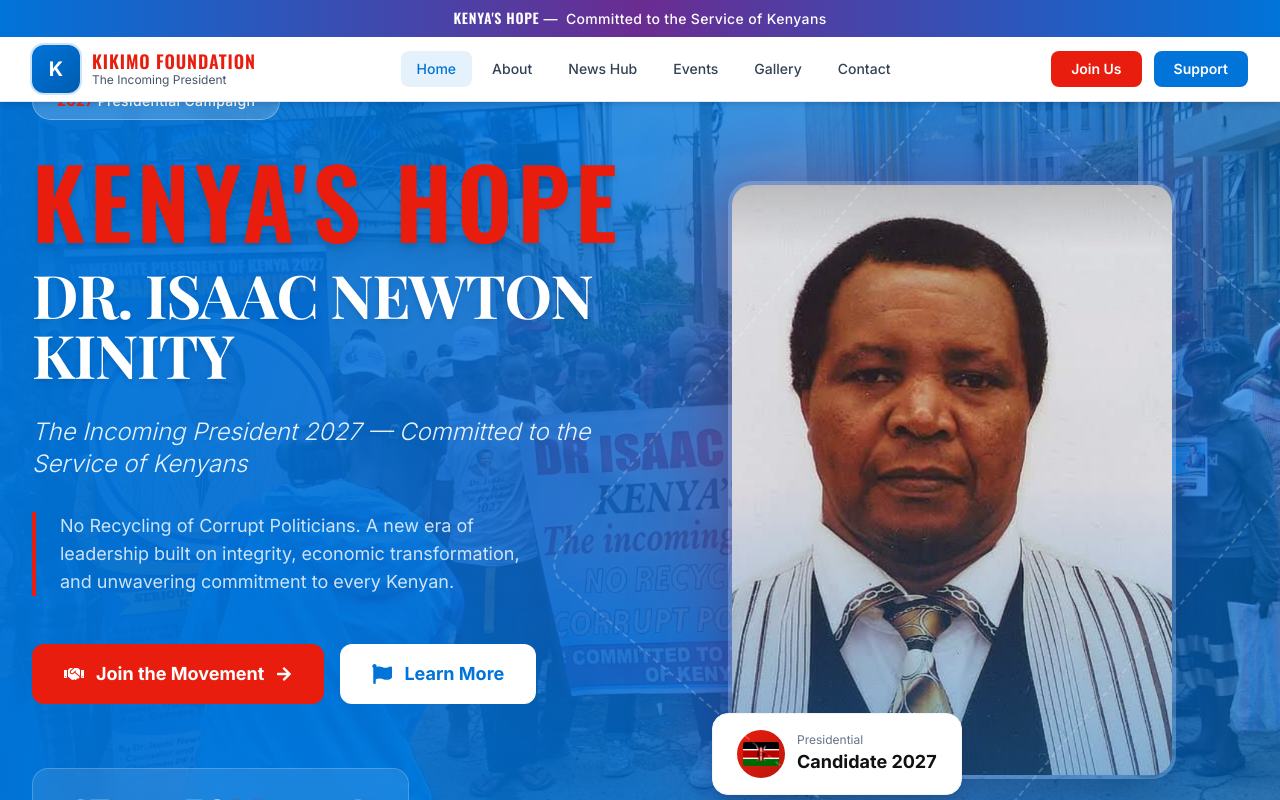
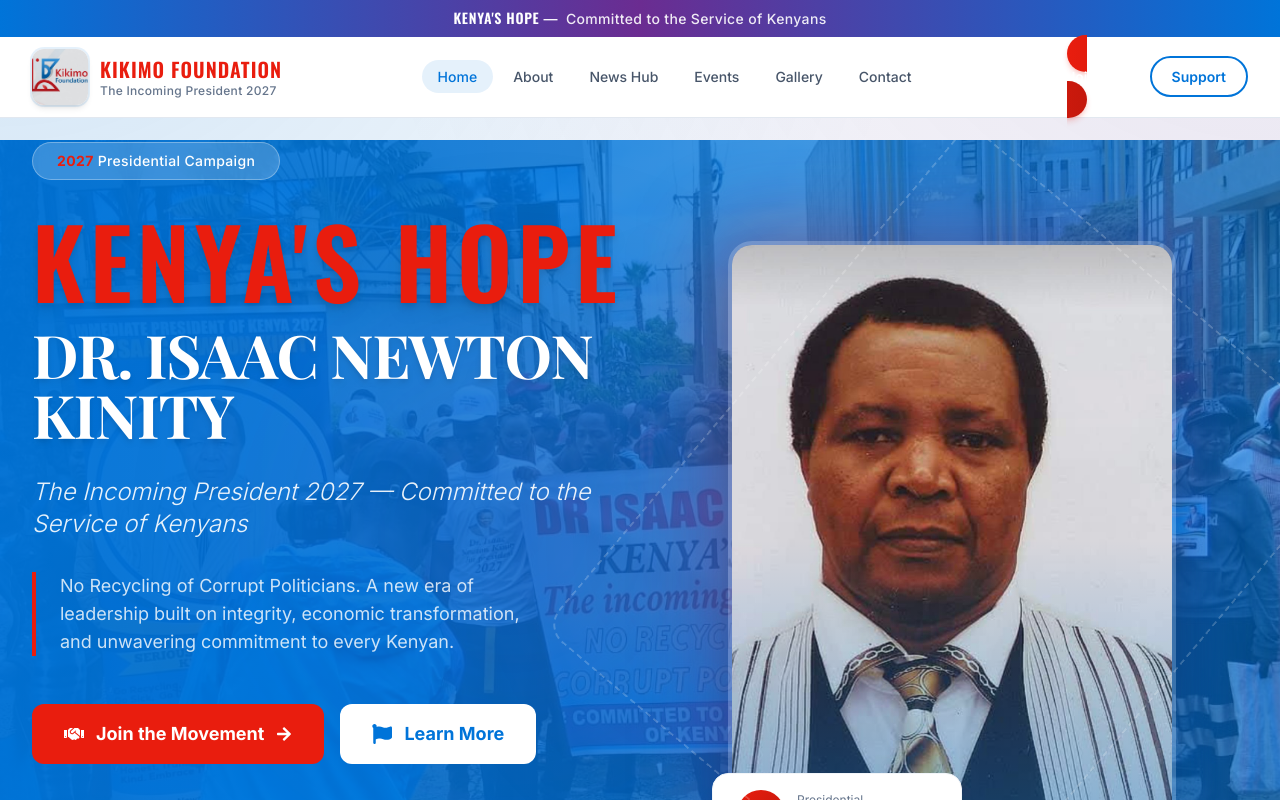
Before and after one commit to PETERMUTWIRI/kinity-2027, a Next.js app: page / in a window 1280 px wide. Shown: the top 800 px of the page. Built offline with nearby package versions, Linux system fonts and the light colour scheme; a web font is replaced by a local one.

Commit message:
added kikimo foundation logo on header and footer

```diff
--- a/app/layout.tsx
+++ b/app/layout.tsx
@@ -255,7 +255,7 @@ export default function RootLayout({
         <Navbar />
 
         {/* Main content with transition */}
-        <main className="relative z-10 pt-20">
+        <main className="relative z-10 pt-[120px] lg:pt-[140px]">
           <PageTransition>
             {children}
           </PageTransition>
--- a/components/Footer.tsx
+++ b/components/Footer.tsx
@@ -1,6 +1,8 @@
 'use client';
 
 import Link from 'next/link';
+import Image from 'next/image';
+import { motion } from 'framer-motion';
 import {
   FaFacebook,
   FaTwitter,
@@ -15,8 +17,8 @@ import {
 } from 'react-icons/fa';
 
 // ==========================================
-// KIKIMO FOUNDATION - FOOTER
-// Nonprofit Foundation Footer
+// KIKIMO FOUNDATION - PROFESSIONAL FOOTER
+// Modern nonprofit footer with logo
 // ==========================================
 
 const footerLinks = {
@@ -49,6 +51,8 @@ const socialLinks = [
 ];
 
 export default function Footer() {
+  const currentYear = new Date().getFullYear();
+
   return (
     <footer className="bg-[#111111] text-white">
       {/* CTA Banner */}
@@ -66,7 +70,7 @@ export default function Footer() {
             <div className="flex flex-col sm:flex-row gap-3">
               <Link
                 href="/join-us"
-                className="inline-flex items-center justify-center gap-2 px-8 py-4 rounded-xl bg-[#E91D0E] text-white font-bold hover:bg-[#BA170C] transition-all duration-300"
+                className="inline-flex items-center justify-center gap-2 px-8 py-4 rounded-xl bg-[#E91D0E] text-white font-bold hover:bg-[#BA170C] transition-all duration-300 hover:shadow-lg hover:shadow-[#E91D0E]/30"
               >
                 <FaHandshake className="w-5 h-5" />
                 Join Us
@@ -86,12 +90,28 @@ export default function Footer() {
       {/* Main Footer */}
       <div className="max-w-7xl mx-auto px-4 sm:px-6 lg:px-8 py-16">
         <div className="grid grid-cols-1 md:grid-cols-2 lg:grid-cols-5 gap-12">
-          {/* Brand Column */}
+          {/* Brand Column with Logo */}
           <div className="lg:col-span-2">
-            <Link href="/" className="inline-block mb-6">
-              <span className="font-slogan text-3xl text-[#E91D0E]">KIKIMO FOUNDATION</span>
+            <Link href="/" className="inline-flex items-center gap-4 mb-6 group">
+              <motion.div
+                whileHover={{ scale: 1.05 }}
+                className="relative w-16 h-16 rounded-2xl overflow-hidden shadow-lg ring-2 ring-white/10 group-hover:ring-[#0074D9]/50 transition-all duration-300"
+              >
+                <Image
+                  src="/kikimo-logo.jpeg"
+                  alt="Kikimo Foundation"
+                  fill
+                  className="object-cover"
+                />
+              </motion.div>
+              <div>
+                <span className="font-slogan text-2xl text-[#E91D0E] group-hover:text-white transition-colors block">
+                  KIKIMO FOUNDATION
+                </span>
+                <span className="text-sm text-slate-400">Kenya&apos;s Hope 2027</span>
+              </div>
             </Link>
-            <p className="text-slate-400 mb-6 max-w-sm">
+            <p className="text-slate-400 mb-6 max-w-sm leading-relaxed">
               Kenya&apos;s Hope. A movement for economic transformation, zero corruption,
               and a brighter future for all Kenyans. Committed to the service of Kenyans.
             </p>
@@ -120,17 +140,21 @@ export default function Footer() {
 
             {/* Social Links */}
             <div className="flex gap-3 mt-6">
-              {socialLinks.map((social) => (
-                <a
+              {socialLinks.map((social, index) => (
+                <motion.a
                   key={social.label}
                   href={social.href}
                   target="_blank"
                   rel="noopener noreferrer"
                   aria-label={social.label}
+                  initial={{ opacity: 0, y: 20 }}
+                  whileInView={{ opacity: 1, y: 0 }}
+                  transition={{ delay: index * 0.1 }}
+                  whileHover={{ scale: 1.1, y: -2 }}
                   className="w-10 h-10 rounded-full bg-slate-800 flex items-center justify-center text-slate-400 hover:text-white hover:bg-[#0074D9] transition-all duration-300"
                 >
                   <social.icon className="w-5 h-5" />
-                </a>
+                </motion.a>
               ))}
             </div>
           </div>
@@ -200,13 +224,12 @@ export default function Footer() {
         </div>
       </div>
 
-      {/* Bottom Bar */}
+      {/* Bottom Bar - Professional Copyright */}
       <div className="border-t border-slate-800">
         <div className="max-w-7xl mx-auto px-4 sm:px-6 lg:px-8 py-6">
           <div className="flex flex-col md:flex-row items-center justify-between gap-4">
             <p className="text-slate-500 text-sm text-center md:text-left">
-              &copy; {new Date().getFullYear()} Dr. Isaac Newton Kinity Campaign.
-              All rights reserved. Kenya&apos;s Hope 2027.
+              &copy; {currentYear} Kikimo Foundation. All rights reserved.
             </p>
             <p className="text-slate-600 text-sm flex items-center gap-2">
               Made with <FaHeart className="w-4 h-4 text-[#E91D0E]" /> for Kenya
--- a/components/Navbar.tsx
+++ b/components/Navbar.tsx
@@ -2,8 +2,9 @@
 
 import { useState, useEffect } from 'react';
 import Link from 'next/link';
+import Image from 'next/image';
 import { usePathname } from 'next/navigation';
-import { motion, AnimatePresence } from 'framer-motion';
+import { motion, AnimatePresence, useScroll, useMotionValueEvent } from 'framer-motion';
 import {
   FaBars,
   FaTimes,
@@ -13,10 +14,12 @@ import {
   FaYoutube,
   FaHandshake,
   FaHeart,
+  FaChevronRight,
 } from 'react-icons/fa';
 
 // ==========================================
-// Kikimo Foundation - ENTERPRISE NAVIGATION
+// Kikimo Foundation - MODERN NAVIGATION
+// Smart scroll behavior with logo integration
 // ==========================================
 
 const navLinks = [
@@ -37,200 +40,350 @@ const socialLinks = [
 
 export default function Navbar() {
   const [isMobileMenuOpen, setIsMobileMenuOpen] = useState(false);
+  const [isTopBarVisible, setIsTopBarVisible] = useState(true);
+  const [isScrolled, setIsScrolled] = useState(false);
   const pathname = usePathname();
+
+  const { scrollY } = useScroll();
+
+  // Track scroll direction for top bar hide/show
+  useMotionValueEvent(scrollY, "change", (latest) => {
+    const previous = scrollY.getPrevious() ?? 0;
+
+    // Show/hide top bar based on scroll direction
+    if (latest > previous && latest > 100) {
+      setIsTopBarVisible(false);
+    } else {
+      setIsTopBarVisible(true);
+    }
+
+    // Add background blur when scrolled
+    setIsScrolled(latest > 20);
+  });
 
   // Close mobile menu on route change
   useEffect(() => {
     setIsMobileMenuOpen(false);
   }, [pathname]);
 
+  // Prevent body scroll when mobile menu is open
+  useEffect(() => {
+    if (isMobileMenuOpen) {
+      document.body.style.overflow = 'hidden';
+    } else {
+      document.body.style.overflow = 'unset';
+    }
+    return () => {
+      document.body.style.overflow = 'unset';
+    };
+  }, [isMobileMenuOpen]);
+
   return (
     <>
-      {/* Main Navbar - Solid White Background */}
+      {/* Main Navbar Container */}
       <motion.header
         initial={{ y: -100 }}
         animate={{ y: 0 }}
-        transition={{ duration: 0.5, ease: 'easeOut' }}
-        className="fixed top-0 left-0 right-0 z-50 bg-white shadow-md border-b border-slate-200"
+        transition={{ duration: 0.6, ease: [0.22, 1, 0.36, 1] }}
+        className="fixed top-0 left-0 right-0 z-50"
       >
-        {/* Top Bar - Campaign Slogan */}
-        <div className="bg-gradient-to-r from-[#0074D9] via-[#6B2C91] to-[#0074D9]">
+        {/* Top Bar - Campaign Slogan (Hide on scroll down) */}
+        <motion.div
+          initial={false}
+          animate={{
+            height: isTopBarVisible ? 'auto' : 0,
+            opacity: isTopBarVisible ? 1 : 0,
+          }}
+          transition={{ duration: 0.35, ease: [0.22, 1, 0.36, 1] }}
+          className="bg-gradient-to-r from-[#0074D9] via-[#6B2C91] to-[#0074D9] overflow-hidden"
+        >
           <div className="max-w-7xl mx-auto px-4 sm:px-6 lg:px-8">
-            <p className="text-center text-white text-sm py-2 font-medium tracking-wide">
+            <div className="flex items-center justify-between py-2">
+              {/* Left - Slogan */}
+              <p className="flex-1 text-center text-white text-sm font-medium tracking-wide">
                 <span className="font-slogan">KENYA&apos;S HOPE</span> —
-              <span className="ml-2">Committed to the Service of Kenyans</span>
+                <span className="ml-2 opacity-90">Committed to the Service of Kenyans</span>
               </p>
             </div>
           </div>
+        </motion.div>
 
-        {/* Main Navigation Bar */}
+        {/* Main Navigation Bar - Always visible with glass effect when scrolled */}
+        <motion.div
+          initial={false}
+          animate={{
+            backgroundColor: isScrolled ? 'rgba(255, 255, 255, 0.95)' : 'rgba(255, 255, 255, 1)',
+            backdropFilter: isScrolled ? 'blur(20px)' : 'blur(0px)',
+          }}
+          transition={{ duration: 0.3 }}
+          className={`border-b transition-colors duration-300 ${
+            isScrolled ? 'border-slate-200/80 shadow-lg shadow-slate-900/5' : 'border-slate-200'
+          }`}
+        >
           <div className="max-w-7xl mx-auto px-4 sm:px-6 lg:px-8">
-          <div className="flex items-center justify-between h-16">
-            {/* Logo */}
+            <div className="flex items-center justify-between h-16 lg:h-20">
+              {/* Logo with Image */}
               <Link href="/" className="flex items-center gap-3 group">
-              <div className="relative w-12 h-12 rounded-xl overflow-hidden ring-2 ring-[#0074D9]/20">
-                <div className="w-full h-full flex items-center justify-center font-bold text-xl bg-gradient-to-br from-[#0074D9] to-[#005CB0] text-white">
-                  K
-                </div>
-              </div>
+                <motion.div
+                  whileHover={{ scale: 1.05 }}
+                  whileTap={{ scale: 0.95 }}
+                  className="relative w-12 h-12 lg:w-14 lg:h-14 rounded-xl overflow-hidden shadow-md ring-2 ring-[#0074D9]/10 group-hover:ring-[#0074D9]/30 transition-all duration-300"
+                >
+                  <Image
+                    src="/kikimo-logo.jpeg"
+                    alt="Kikimo Foundation"
+                    fill
+                    className="object-cover"
+                    priority
+                  />
+                </motion.div>
                 <div className="hidden sm:block">
-                <p className="font-slogan text-lg leading-tight text-[#E91D0E]">
+                  <motion.p
+                    className="font-slogan text-lg lg:text-xl leading-tight text-[#E91D0E] group-hover:text-[#0074D9] transition-colors duration-300"
+                  >
                     Kikimo Foundation
-                </p>
-                <p className="text-xs text-slate-600">
-                  The Incoming President
+                  </motion.p>
+                  <p className="text-xs text-slate-500 font-medium tracking-wide">
+                    The Incoming President 2027
                   </p>
                 </div>
               </Link>
 
-            {/* Desktop Navigation */}
+              {/* Desktop Navigation - Modern Pills */}
               <nav className="hidden lg:flex items-center gap-1">
-              {navLinks.map((link) => (
+                {navLinks.map((link, index) => (
+                  <motion.div
+                    key={link.name}
+                    initial={{ opacity: 0, y: -10 }}
+                    animate={{ opacity: 1, y: 0 }}
+                    transition={{ delay: index * 0.05 + 0.2 }}
+                  >
                     <Link
-                  key={link.name}
                       href={link.href}
-                  className={`px-4 py-2 text-sm font-medium transition-all duration-300 rounded-lg ${
+                      className={`relative px-4 py-2 text-sm font-medium transition-all duration-300 rounded-full ${
                         pathname === link.href
-                      ? 'text-[#0074D9] bg-[#0074D9]/10'
-                      : 'text-slate-700 hover:text-[#0074D9] hover:bg-slate-100'
+                          ? 'text-[#0074D9]'
+                          : 'text-slate-600 hover:text-[#0074D9]'
                       }`}
                     >
-                  {link.name}
+                      {pathname === link.href && (
+                        <motion.span
+                          layoutId="activeNav"
+                          className="absolute inset-0 bg-[#0074D9]/10 rounded-full"
+                          transition={{ type: "spring", bounce: 0.2, duration: 0.6 }}
+                        />
+                      )}
+                      <span className="relative z-10">{link.name}</span>
                     </Link>
+                  </motion.div>
                 ))}
               </nav>
 
-            {/* CTA Buttons */}
+              {/* CTA Buttons - Modern Style */}
               <div className="hidden lg:flex items-center gap-3">
+                <motion.div
+                  initial={{ opacity: 0, x: 20 }}
+                  animate={{ opacity: 1, x: 0 }}
+                  transition={{ delay: 0.4 }}
+                >
                   <Link
                     href="/join-us"
-                className="px-5 py-2 rounded-lg bg-[#E91D0E] text-white text-sm font-semibold hover:bg-[#BA170C] transition-all duration-300 hover:shadow-lg hover:shadow-[#E91D0E]/30"
+                    className="group px-5 py-2.5 rounded-full bg-gradient-to-r from-[#E91D0E] to-[#c4180c] text-white text-sm font-semibold shadow-md shadow-[#E91D0E]/20 hover:shadow-lg hover:shadow-[#E91D0E]/30 transition-all duration-300 hover:-translate-y-0.5"
                   >
+                    <span className="flex items-center gap-2">
                       Join Us
+                      <FaChevronRight className="w-3 h-3 group-hover:translate-x-0.5 transition-transform" />
+                    </span>
                   </Link>
+                </motion.div>
+                <motion.div
+                  initial={{ opacity: 0, x: 20 }}
+                  animate={{ opacity: 1, x: 0 }}
+                  transition={{ delay: 0.5 }}
+                >
                   <Link
                     href="/support"
-                className="px-5 py-2 rounded-lg bg-[#0074D9] text-white text-sm font-semibold hover:bg-[#005CB0] transition-all duration-300"
+                    className="px-5 py-2.5 rounded-full border-2 border-[#0074D9] text-[#0074D9] text-sm font-semibold hover:bg-[#0074D9] hover:text-white transition-all duration-300"
                   >
                     Support
                   </Link>
+                </motion.div>
               </div>
 
-            {/* Mobile Menu Button */}
-            <button
+              {/* Mobile Menu Button - Modern Style */}
+              <motion.button
+                whileTap={{ scale: 0.9 }}
                 onClick={() => setIsMobileMenuOpen(!isMobileMenuOpen)}
-              className="lg:hidden w-10 h-10 rounded-lg flex items-center justify-center bg-slate-100 text-slate-700 hover:bg-slate-200 transition-all"
+                className="lg:hidden w-11 h-11 rounded-full flex items-center justify-center bg-slate-100 text-slate-700 hover:bg-[#0074D9] hover:text-white transition-all duration-300"
                 aria-label="Toggle menu"
               >
-              {isMobileMenuOpen ? <FaTimes className="w-5 h-5" /> : <FaBars className="w-5 h-5" />}
-            </button>
+                <AnimatePresence mode="wait">
+                  {isMobileMenuOpen ? (
+                    <motion.div
+                      key="close"
+                      initial={{ rotate: -90, opacity: 0 }}
+                      animate={{ rotate: 0, opacity: 1 }}
+                      exit={{ rotate: 90, opacity: 0 }}
+                      transition={{ duration: 0.2 }}
+                    >
+                      <FaTimes className="w-5 h-5" />
+                    </motion.div>
+                  ) : (
+                    <motion.div
+                      key="menu"
+                      initial={{ rotate: 90, opacity: 0 }}
+                      animate={{ rotate: 0, opacity: 1 }}
+                      exit={{ rotate: -90, opacity: 0 }}
+                      transition={{ duration: 0.2 }}
+                    >
+                      <FaBars className="w-5 h-5" />
+                    </motion.div>
+                  )}
+                </AnimatePresence>
+              </motion.button>
             </div>
           </div>
+        </motion.div>
       </motion.header>
 
-      {/* Mobile Menu */}
+      {/* Mobile Menu - Full Screen Modern Design */}
       <AnimatePresence>
         {isMobileMenuOpen && (
           <>
-            {/* Backdrop */}
+            {/* Backdrop with blur */}
             <motion.div
               initial={{ opacity: 0 }}
               animate={{ opacity: 1 }}
               exit={{ opacity: 0 }}
+              transition={{ duration: 0.3 }}
               onClick={() => setIsMobileMenuOpen(false)}
-              className="fixed inset-0 bg-black/60 backdrop-blur-sm z-40 lg:hidden"
+              className="fixed inset-0 bg-slate-950/60 backdrop-blur-sm z-40 lg:hidden"
             />
 
-            {/* Menu Panel */}
+            {/* Menu Panel - Slide from right */}
             <motion.div
               initial={{ x: '100%' }}
               animate={{ x: 0 }}
               exit={{ x: '100%' }}
-              transition={{ type: 'spring', damping: 25, stiffness: 200 }}
-              className="fixed top-0 right-0 bottom-0 w-80 bg-white z-50 lg:hidden shadow-2xl"
+              transition={{ type: 'spring', damping: 30, stiffness: 300 }}
+              className="fixed top-0 right-0 bottom-0 w-full sm:w-96 bg-white z-50 lg:hidden"
             >
-              {/* Header */}
+              {/* Header with Logo */}
               <div className="p-6 border-b border-slate-100">
                 <div className="flex items-center justify-between">
+                  <Link href="/" className="flex items-center gap-3" onClick={() => setIsMobileMenuOpen(false)}>
+                    <div className="relative w-12 h-12 rounded-xl overflow-hidden shadow-md">
+                      <Image
+                        src="/kikimo-logo.jpeg"
+                        alt="Kikimo Foundation"
+                        fill
+                        className="object-cover"
+                      />
+                    </div>
                     <div>
-                    <p className="font-slogan text-xl text-[#E91D0E]">Kikimo Foundation</p>
-                    <p className="text-xs text-slate-500">Kenya&apos;s Hope</p>
+                      <p className="font-slogan text-lg text-[#E91D0E]">Kikimo Foundation</p>
+                      <p className="text-xs text-slate-500">Kenya&apos;s Hope 2027</p>
                     </div>
-                  <button
+                  </Link>
+                  <motion.button
+                    whileTap={{ scale: 0.9 }}
                     onClick={() => setIsMobileMenuOpen(false)}
-                    className="w-10 h-10 rounded-lg bg-slate-100 flex items-center justify-center text-slate-700 hover:bg-slate-200 transition-colors"
+                    className="w-11 h-11 rounded-full bg-slate-100 flex items-center justify-center text-slate-700 hover:bg-[#0074D9] hover:text-white transition-all duration-300"
                   >
                     <FaTimes className="w-5 h-5" />
-                  </button>
+                  </motion.button>
                 </div>
               </div>
 
               {/* Navigation Links */}
-              <nav className="p-4 space-y-1">
+              <nav className="p-6 space-y-2">
                 {navLinks.map((link, index) => (
                   <motion.div
                     key={link.name}
-                    initial={{ opacity: 0, x: 20 }}
+                    initial={{ opacity: 0, x: 30 }}
                     animate={{ opacity: 1, x: 0 }}
-                    transition={{ delay: index * 0.05 }}
+                    transition={{ delay: index * 0.05 + 0.1 }}
                   >
                     <Link
                       href={link.href}
-                      className={`flex items-center px-4 py-3 rounded-xl text-base font-medium transition-all duration-300 ${
+                      onClick={() => setIsMobileMenuOpen(false)}
+                      className={`flex items-center justify-between px-5 py-4 rounded-2xl text-base font-medium transition-all duration-300 ${
                         pathname === link.href
-                          ? 'bg-gradient-to-r from-[#0074D9] to-[#005CB0] text-white shadow-md'
+                          ? 'bg-gradient-to-r from-[#0074D9] to-[#6B2C91] text-white shadow-lg shadow-[#0074D9]/25'
                           : 'text-slate-700 hover:bg-slate-100 hover:text-[#0074D9]'
                       }`}
                     >
                       {link.name}
+                      <FaChevronRight className={`w-4 h-4 ${pathname === link.href ? 'opacity-100' : 'opacity-0'}`} />
                     </Link>
                   </motion.div>
                 ))}
               </nav>
 
               {/* CTA Section */}
-              <div className="p-4 border-t border-slate-100">
-                <p className="text-xs font-semibold text-slate-400 uppercase tracking-wider mb-3 px-4">Get Involved</p>
-                <div className="space-y-2">
+              <div className="px-6 py-4">
+                <p className="text-xs font-semibold text-slate-400 uppercase tracking-wider mb-4 px-2">Get Involved</p>
+                <div className="space-y-3">
+                  <motion.div
+                    initial={{ opacity: 0, y: 20 }}
+                    animate={{ opacity: 1, y: 0 }}
+                    transition={{ delay: 0.3 }}
+                  >
                     <Link
                       href="/join-us"
-                    className="flex items-center justify-center gap-2 w-full py-3 rounded-xl bg-[#E91D0E] text-white font-semibold hover:bg-[#BA170C] transition-colors"
+                      onClick={() => setIsMobileMenuOpen(false)}
+                      className="flex items-center justify-center gap-3 w-full py-4 rounded-2xl bg-gradient-to-r from-[#E91D0E] to-[#c4180c] text-white font-semibold shadow-lg shadow-[#E91D0E]/25 hover:shadow-xl hover:shadow-[#E91D0E]/30 transition-all duration-300"
                     >
                       <FaHandshake className="w-5 h-5" />
                       Join the Movement
                     </Link>
+                  </motion.div>
+                  <motion.div
+                    initial={{ opacity: 0, y: 20 }}
+                    animate={{ opacity: 1, y: 0 }}
+                    transition={{ delay: 0.4 }}
+                  >
                     <Link
                       href="/support"
-                    className="flex items-center justify-center gap-2 w-full py-3 rounded-xl bg-[#0074D9] text-white font-semibold hover:bg-[#005CB0] transition-colors"
+                      onClick={() => setIsMobileMenuOpen(false)}
+                      className="flex items-center justify-center gap-3 w-full py-4 rounded-2xl border-2 border-[#0074D9] text-[#0074D9] font-semibold hover:bg-[#0074D9] hover:text-white transition-all duration-300"
                     >
                       <FaHeart className="w-5 h-5" />
                       Support the Vision
                     </Link>
+                  </motion.div>
                 </div>
               </div>
 
               {/* Social Links */}
-              <div className="p-4 border-t border-slate-100">
-                <div className="flex justify-center gap-3">
-                  {socialLinks.map((social) => (
-                    <a
+              <div className="px-6 py-4 mt-auto">
+                <div className="flex justify-center gap-4">
+                  {socialLinks.map((social, index) => (
+                    <motion.a
                       key={social.label}
                       href={social.href}
                       target="_blank"
                       rel="noopener noreferrer"
                       aria-label={social.label}
-                      className="w-10 h-10 rounded-full bg-slate-100 flex items-center justify-center text-slate-600 hover:bg-[#0074D9] hover:text-white transition-all duration-300"
+                      initial={{ opacity: 0, scale: 0 }}
+                      animate={{ opacity: 1, scale: 1 }}
+                      transition={{ delay: 0.5 + index * 0.05 }}
+                      whileHover={{ scale: 1.1, y: -2 }}
+                      className="w-12 h-12 rounded-2xl bg-slate-100 flex items-center justify-center text-slate-600 hover:bg-[#0074D9] hover:text-white transition-all duration-300 shadow-sm hover:shadow-md"
                     >
-                      <social.icon className="w-4 h-4" />
-                    </a>
+                      <social.icon className="w-5 h-5" />
+                    </motion.a>
                   ))}
                 </div>
               </div>
 
               {/* Footer */}
-              <div className="absolute bottom-0 left-0 right-0 p-4 bg-gradient-to-r from-[#0074D9]/5 to-[#6B2C91]/5 border-t border-slate-100">
-                <p className="text-center text-xs text-slate-500">
+              <div className="absolute bottom-0 left-0 right-0 p-6 bg-gradient-to-r from-[#0074D9]/5 to-[#6B2C91]/5 border-t border-slate-100">
+                <p className="text-center text-sm text-slate-500">
                   Committed to the Service of Kenyans
+                </p>
+                <p className="text-center text-xs text-slate-400 mt-1">
+                  © 2025 Kikimo Foundation
                 </p>
               </div>
             </motion.div>
```
Also changed, not shown: public/kikimo-logo.jpeg (added). Lines whose indentation alone changed are shown as unchanged.
